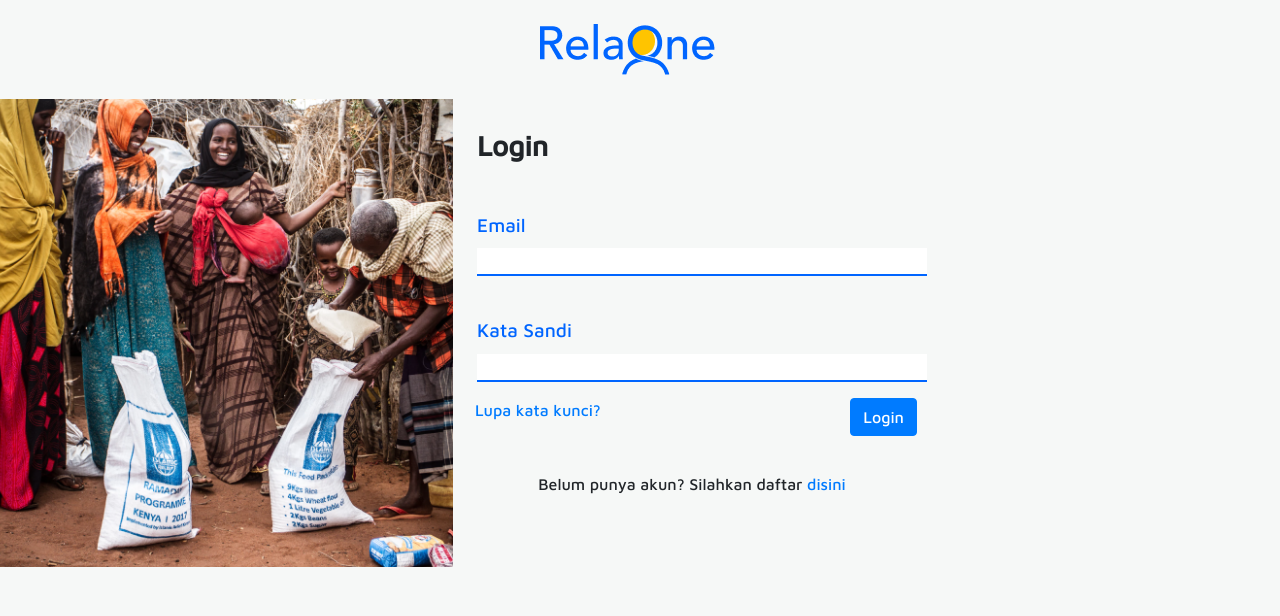
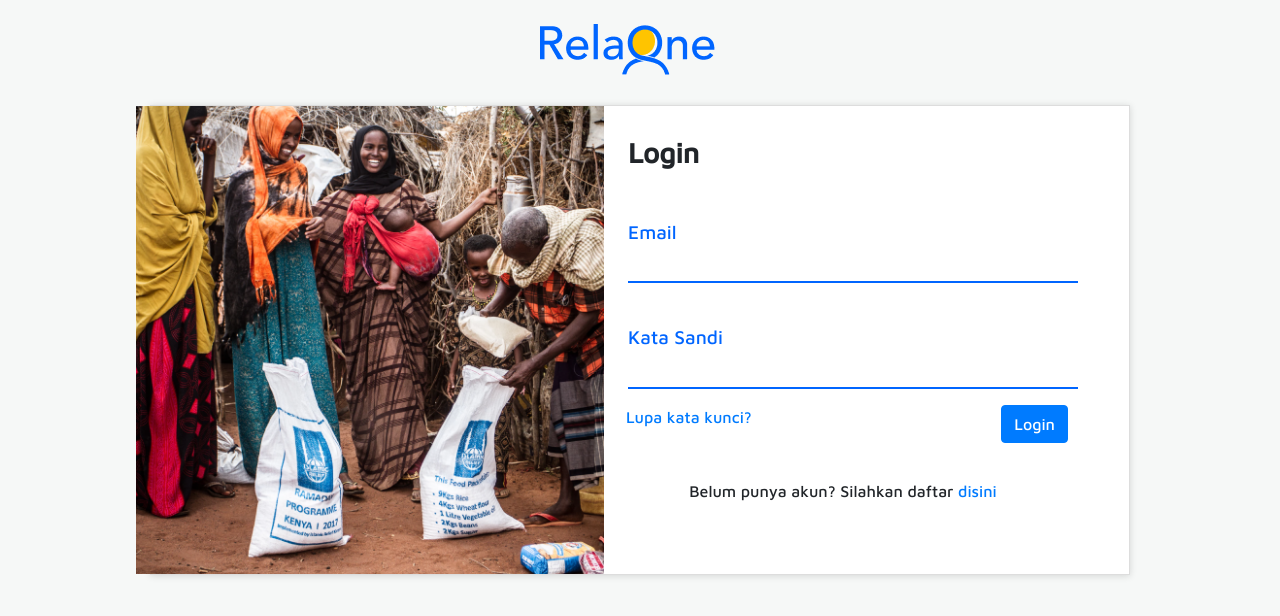
Before and after one commit to raymondleons/relaone, a React (Create React App) app: page /Login in a window 1280 px wide. Shown: the top 616 px of the page. Built offline with nearby package versions, Linux system fonts and the light colour scheme.

Commit message:
[Raymond] - fix error too

```diff
--- a/src/assets/css/_style.scss
+++ b/src/assets/css/_style.scss
@@ -212,7 +212,7 @@ body {
 
 // SCSS Raymond
 
-.container {
+.containers {
     position: relative;
     top: -60px;
     max-width: 980px;
```
